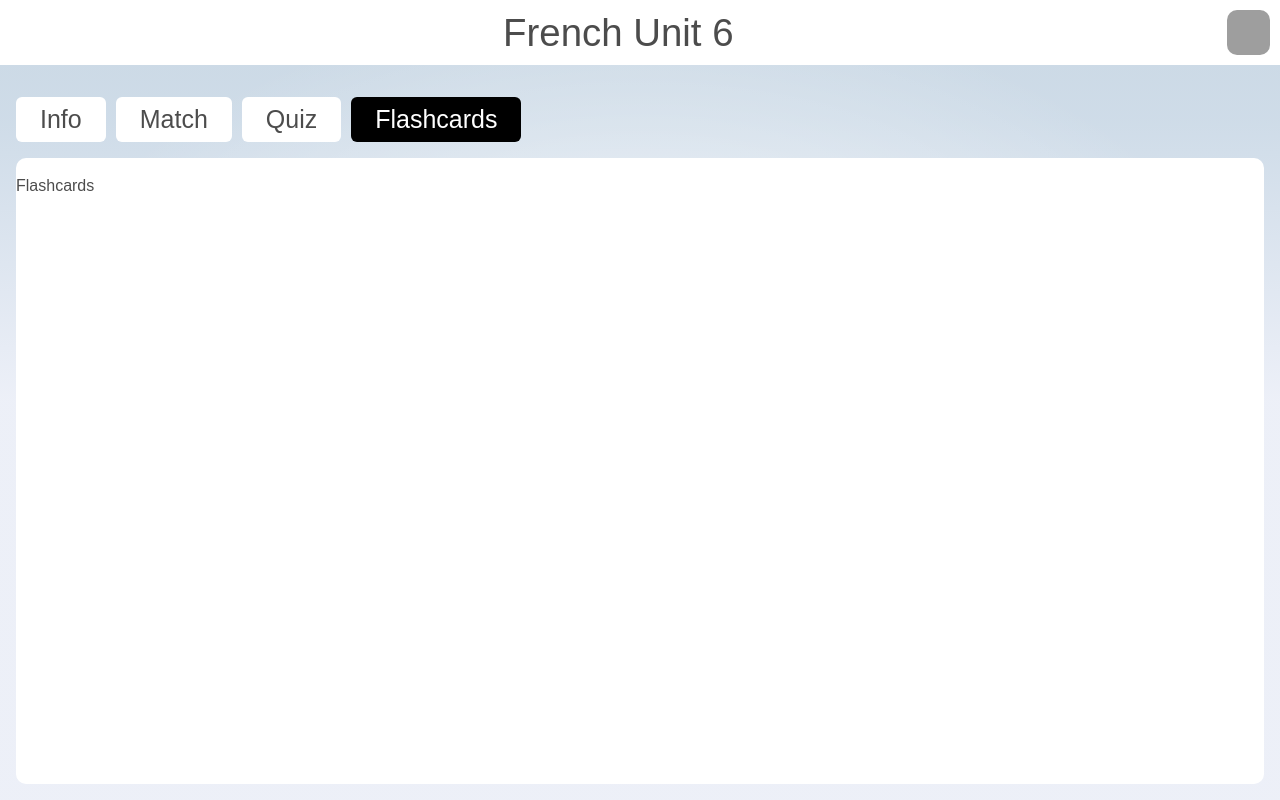
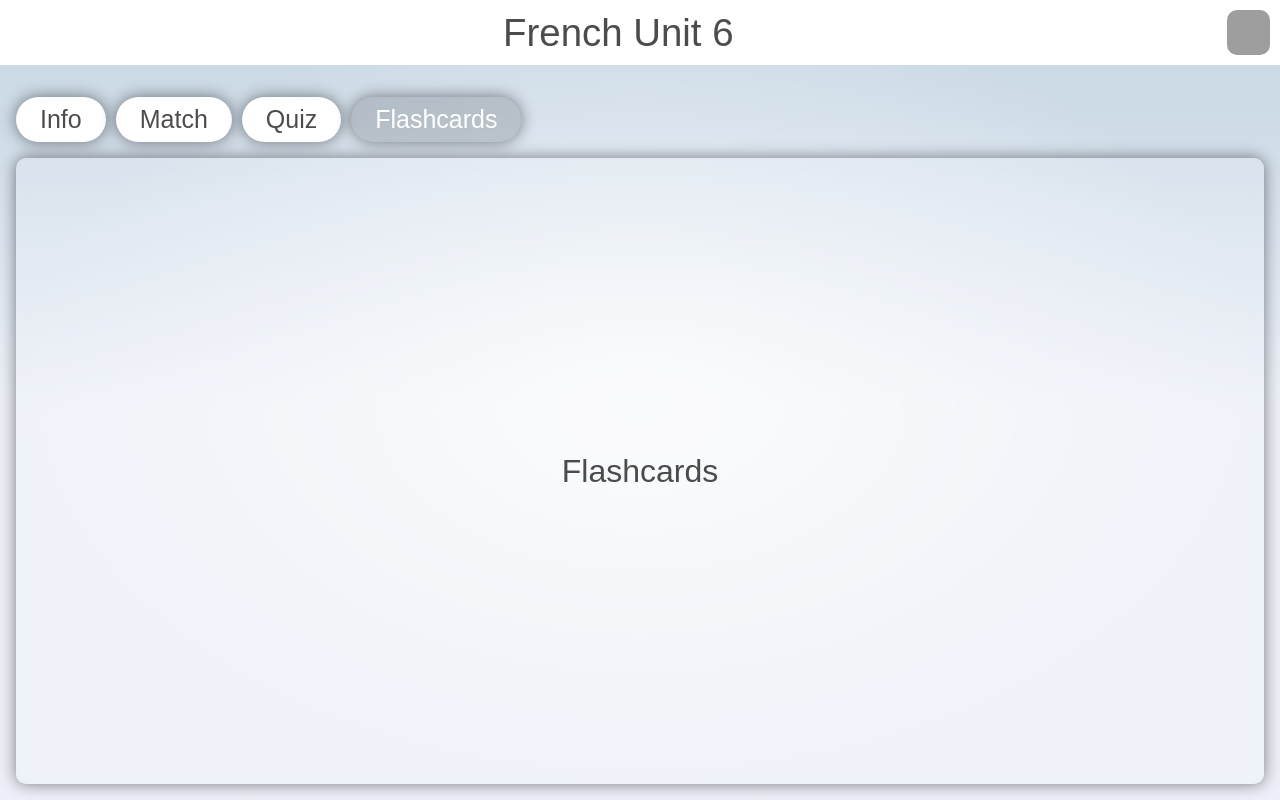
Before and after one commit to VzxaiDev/learning-app, a SvelteKit app: page / in a window 1280 px wide. Built offline with nearby package versions, Linux system fonts and the light colour scheme; grey boxes are pictures that could not be loaded.

Commit message:
css stuff

```diff
--- a/src/components/Tab.svelte
+++ b/src/components/Tab.svelte
@@ -5,7 +5,6 @@
 
   const { config, currentTab } = getContext('tabbar');
   config(tabName);
-
 </script>
 
 {#if $currentTab === tabName}
--- a/src/components/Tabbar.svelte
+++ b/src/components/Tabbar.svelte
@@ -23,7 +23,7 @@
   {/each}
 </ul>
 
-<div class="content">
+<div class="content glass">
   <slot />
 </div>
 
@@ -40,21 +40,39 @@
     list-style-type: none;
     margin: 0;
     padding: 8px 24px 8px 24px;
-    border-radius: 6px;
+    border-radius: 40px;
     background: white;
     cursor: pointer;
     font-size: 25px;
+    transition: all 0.3s;
+
+    backdrop-filter: blur(5px);
+    box-shadow: 0 0 1rem 0 rgb(0 0 0 / 49%);
+    user-select: none;
+  }
+
+  .content{
+    border-radius: 10px;
+    height: 100%;
+    flex: 1;
+    display: flex;
+    align-items: center;
+    justify-content: center;
+  }
+
+  .glass{
+    backdrop-filter: blur(5px);
+    background-color: rgb(255 255 255 / 15%);
+    box-shadow: 0 0 1rem 0 rgb(0 0 0 / 49%);
+  }
+
+  .tabbar-tab:hover{
+   /* box-shadow: none; */
   }
 
   .tabbar-tab-active{
-    background: black;
     color: white;
+    background-color: rgb(0 0 0 / 15%);
   }
 
-  .content{
-    background: white;
-    border-radius: 10px;
-    height: 100%;
-    flex: 1;
-  }
 </style>
--- a/src/routes/+page.svelte
+++ b/src/routes/+page.svelte
@@ -10,8 +10,14 @@
 -->
 
 <Tabbar>
-	<Tab tabName="Info"><p>Info</p></Tab>
+	<Tab tabName="Info"><p>Click a mode to start practcing.</p></Tab>
 	<Tab tabName="Match"><p>Match</p></Tab>
 	<Tab tabName="Quiz"><p>Quiz</p></Tab>
 	<Tab tabName="Flashcards"><p>Flashcards</p></Tab>
 </Tabbar>
+
+<style>
+	p{
+		font-size: 32px;
+	}
+</style>
```
